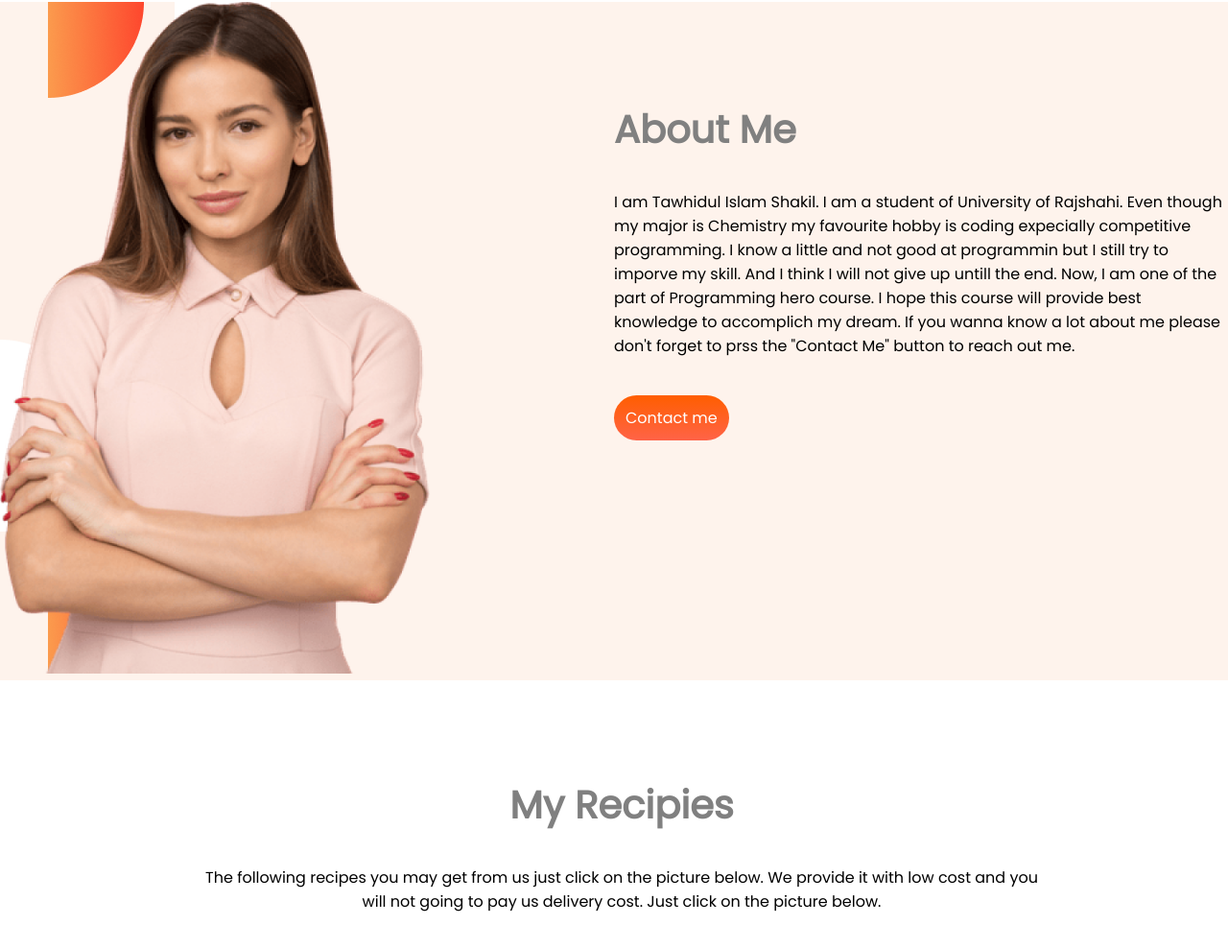
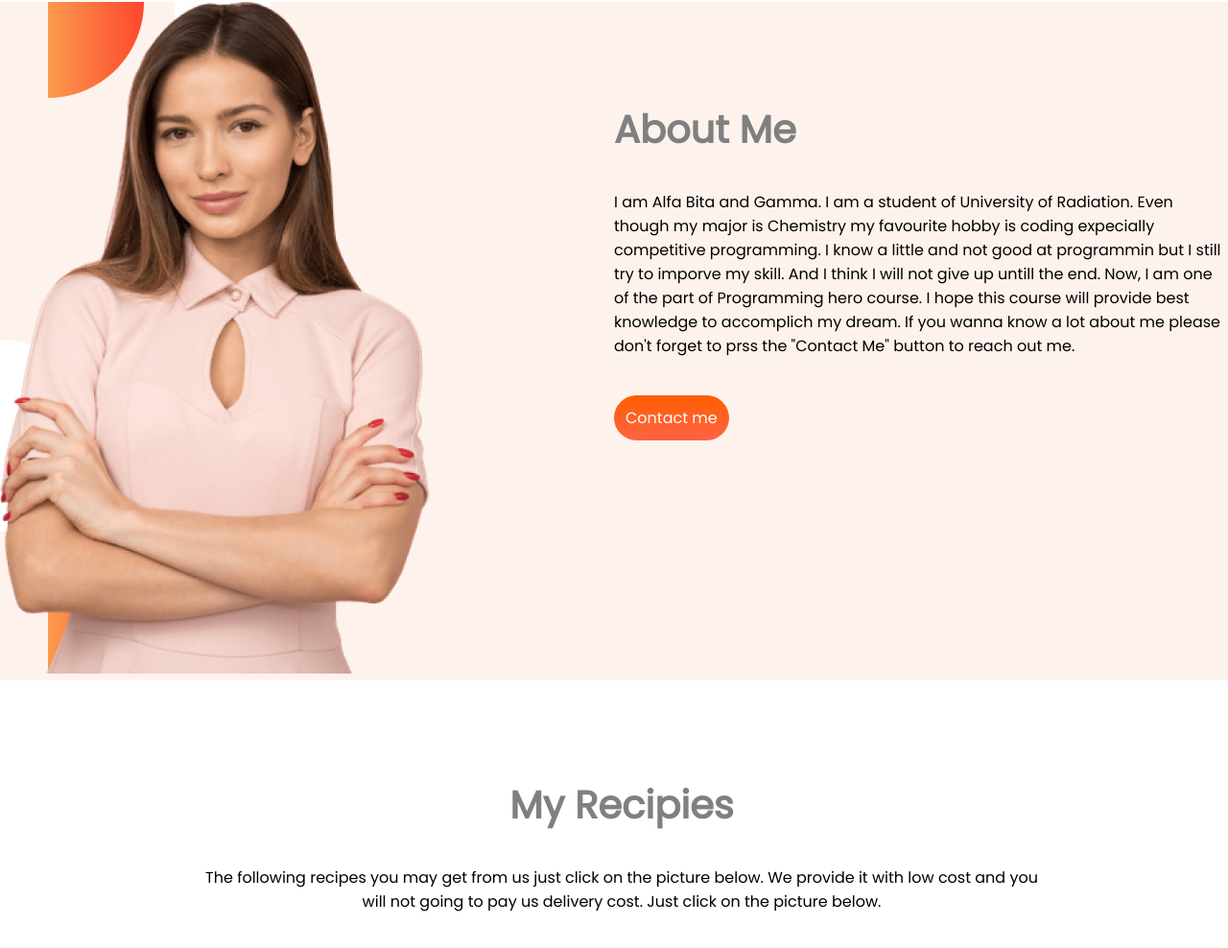
Before and after one commit to tawhid885/food-village, a plain HTML site: page index.html in a window 1280 px wide. Shown: the part 996-1984 px from the top of the page at 96% size. Drawn offline with Linux system fonts and the light colour scheme.

Commit message:
about to end5

```diff
--- a/index.html
+++ b/index.html
@@ -60,7 +60,7 @@
         </div>
         <div class="writing-part half-width">
             <h2>About Me</h2>
-            <p>I am Tawhidul Islam Shakil. I am a student of University of Rajshahi. Even though my major is Chemistry my favourite hobby is coding expecially competitive programming. I know a little and not good at programmin but I still try to imporve my skill. And I think I will not give up untill the end. Now, I am one of the part of Programming hero course. I hope this course will provide best knowledge to accomplich my dream. If you wanna know a lot about me please don't forget to prss the "Contact Me" button to reach out me.</p>
+            <p>I am Alfa Bita and Gamma. I am a student of University of Radiation. Even though my major is Chemistry my favourite hobby is coding expecially competitive programming. I know a little and not good at programmin but I still try to imporve my skill. And I think I will not give up untill the end. Now, I am one of the part of Programming hero course. I hope this course will provide best knowledge to accomplich my dream. If you wanna know a lot about me please don't forget to prss the "Contact Me" button to reach out me.</p>
             <a target="_blank" href="https://www.google.com" class="button-link">Contact me</a>
         </div>
     </section>
```
